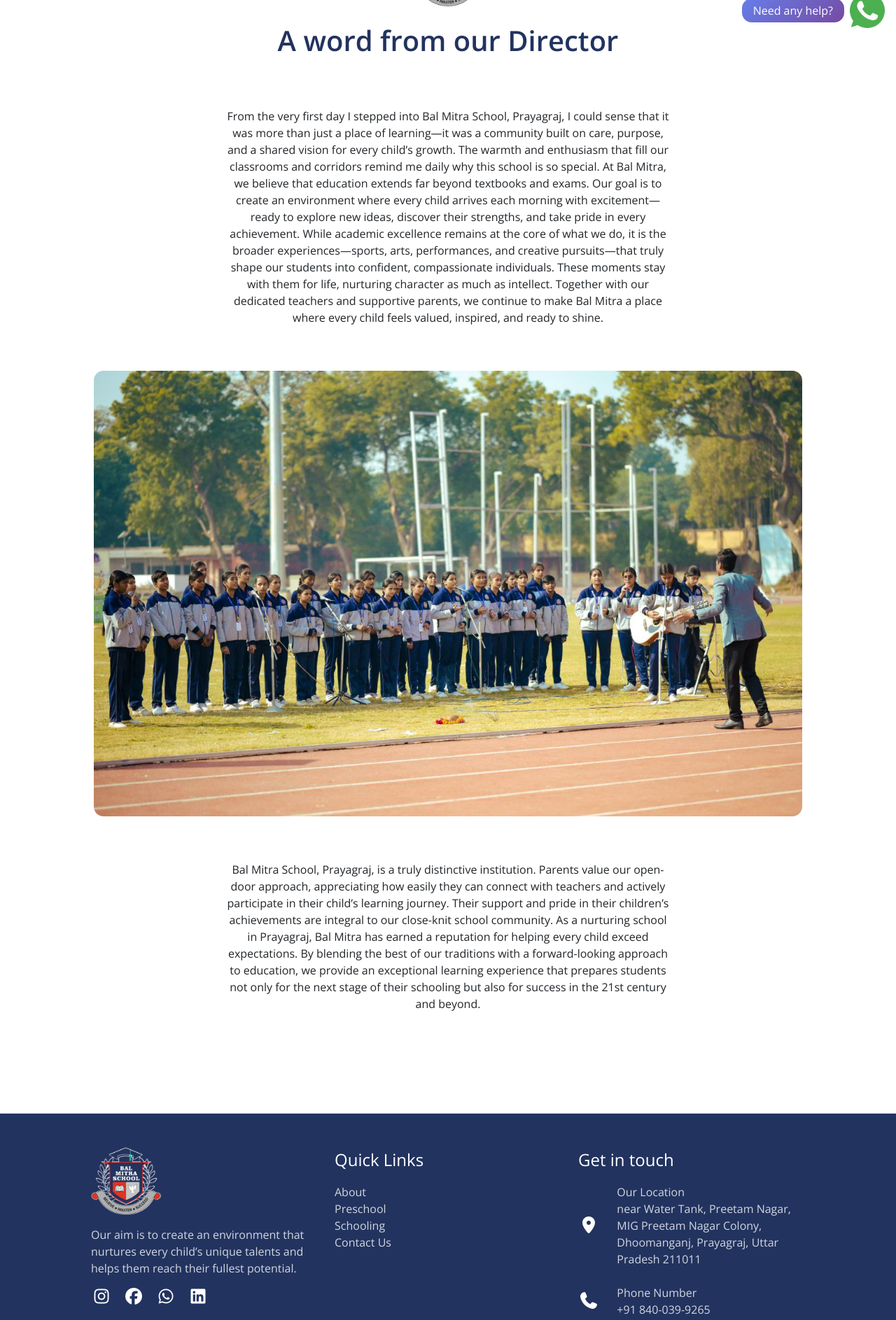
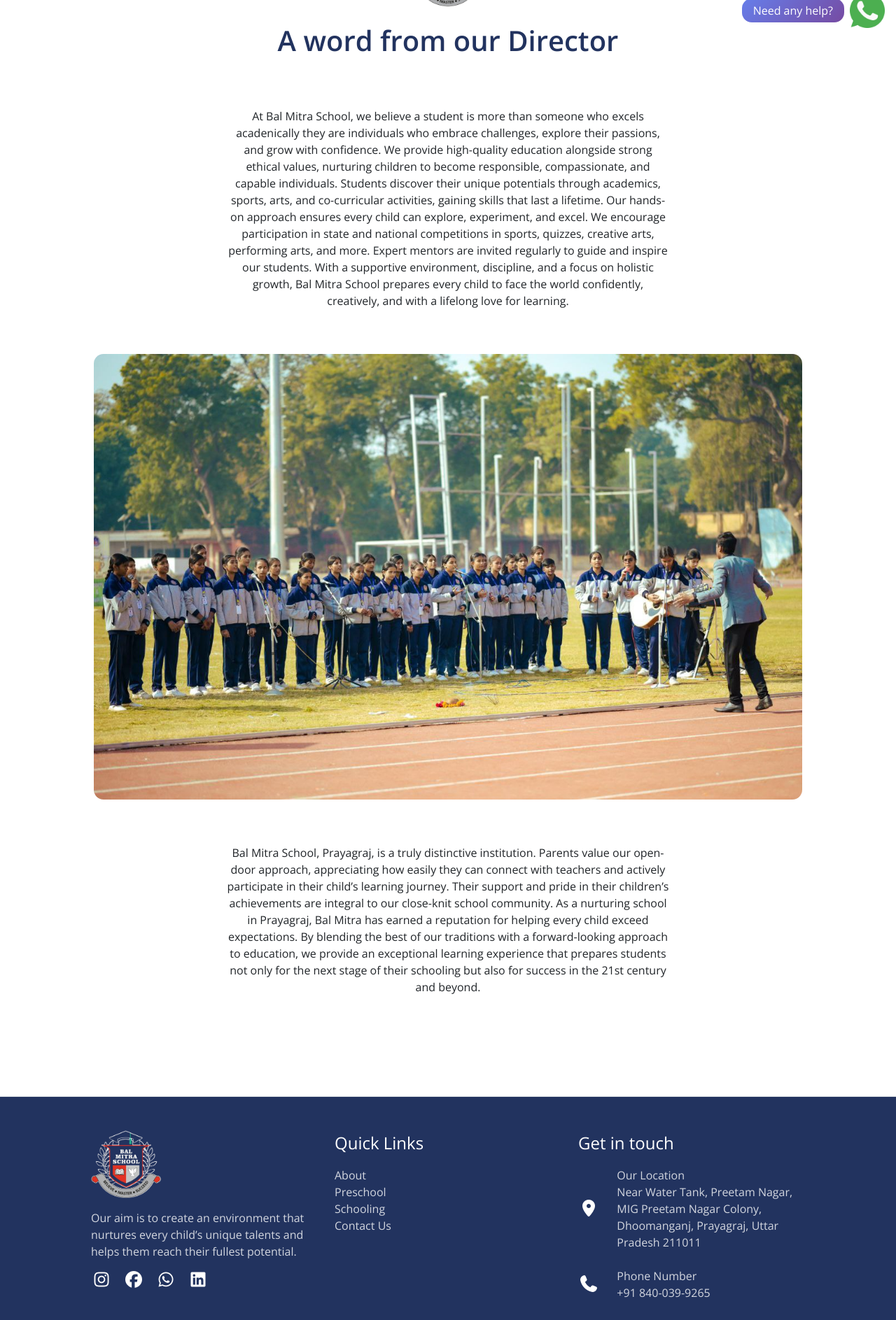
Before and after one commit to Pranjalsingh2233/Balmitra, a React (Vite) app: page /about/word-from-principal in a window 1280 px wide. Shown: the part 680-2567 px from the top of the page at 70% size. Built offline with nearby package versions, Linux system fonts and the light colour scheme.

Commit message:
added robots.txt

```diff
--- a/src/App.jsx
+++ b/src/App.jsx
@@ -12,6 +12,7 @@
 import PreeSchool from "./pages/PreeSchool";
 import Contact from "./pages/Contact";
 import Whatsapp from "./components/Whatsapp";
+import NotFound from "./components/NotFound";
 
 function App() {
   const { pathname } = useLocation();
@@ -31,6 +32,7 @@
         <Route path="/about/about-school" element={<AboutSchool />} />
         <Route path="/about/word-from-principal" element={<AboutPrincipal />} />
         <Route path="/about/balmitra-way" element={<BalmitraWay />} />
+        <Route path="*" element={<NotFound />} />
       </Routes>
       <Whatsapp />
       <Footer />
--- a/src/components/Footer.jsx
+++ b/src/components/Footer.jsx
@@ -71,7 +71,7 @@
               <div className="col-10 visibility">
                 <div>Our Location</div>
                 <p>
-                  near Water Tank, Preetam Nagar, MIG Preetam Nagar Colony,
+                  Near Water Tank, Preetam Nagar, MIG Preetam Nagar Colony,
                   Dhoomanganj, Prayagraj, Uttar Pradesh 211011
                 </p>
               </div>
--- a/src/components/Navbar.jsx
+++ b/src/components/Navbar.jsx
@@ -96,7 +96,7 @@
                         onClick={handleClose}
                       >
                         <i class="fa-solid fa-angles-right"></i>&nbsp; A Word
-                        from Our Principal
+                        from Our Director
                       </Link>
                     </li>
                     <li>
--- /dev/null
+++ b/src/components/NotFound.jsx
@@ -0,0 +1,11 @@
+import React from "react";
+import { Link } from "react-router-dom";
+
+export default function NotFound() {
+  return (
+    <div className="text-center m-5">
+      <h1 className="font-bold">Page Not Found</h1>
+      <img src="/404-error.png" alt="404" />{" "}
+    </div>
+  );
+}
--- a/src/pages/Contact.jsx
+++ b/src/pages/Contact.jsx
@@ -173,7 +173,7 @@
             <h1 className="mb-5 text-col">Get in Touch</h1>
             <p>Address:</p>
             <p className="fw-bold fs-4 mb-5">
-              near Water Tank, Preetam Nagar, MIG Preetam Nagar Colony,
+              Near Water Tank, Preetam Nagar, MIG Preetam Nagar Colony,
               Dhoomanganj, Prayagraj, Uttar Pradesh 211011
             </p>
             <p>Email:</p>
--- a/src/pages/aboutPage/AboutPrincipal.jsx
+++ b/src/pages/aboutPage/AboutPrincipal.jsx
@@ -13,13 +13,13 @@
       <Hero
         img="/photo_10_2025-09-20_00-42-09.jpg"
         heading="A word from our Director"
-        para1="From the very first day I stepped into Bal Mitra School, Prayagraj, I could sense that it was more than just a place of learning—it was a community built on care, purpose, and a shared vision for every child’s growth. The warmth and enthusiasm that fill our classrooms and corridors remind me daily why this school is so special.
+        para1="At Bal Mitra School, we believe a student is more than someone who excels acadenically they are individuals who embrace challenges, explore their passions, and grow with confidence.
 
-At Bal Mitra, we believe that education extends far beyond textbooks and exams. Our goal is to create an environment where every child arrives each morning with excitement—ready to explore new ideas, discover their strengths, and take pride in every achievement.
+We provide high-quality education alongside strong ethical values, nurturing children to become responsible, compassionate, and capable individuals. Students discover their unique potentials through academics, sports, arts, and co-curricular activities, gaining skills that last a lifetime.
 
-While academic excellence remains at the core of what we do, it is the broader experiences—sports, arts, performances, and creative pursuits—that truly shape our students into confident, compassionate individuals. These moments stay with them for life, nurturing character as much as intellect.
+Our hands-on approach ensures every child can explore, experiment, and excel. We encourage participation in state and national competitions in sports, quizzes, creative arts, performing arts, and more. Expert mentors are invited regularly to guide and inspire our students.
 
-Together with our dedicated teachers and supportive parents, we continue to make Bal Mitra a place where every child feels valued, inspired, and ready to shine."
+With a supportive environment, discipline, and a focus on holistic growth, Bal Mitra School prepares every child to face the world confidently, creatively, and with a lifelong love for learning."
         para2="Bal Mitra School, Prayagraj, is a truly distinctive institution. Parents value our open-door approach, appreciating how easily they can connect with teachers and actively participate in their child’s learning journey. Their support and pride in their children’s achievements are integral to our close-knit school community.
 
 As a nurturing school in Prayagraj, Bal Mitra has earned a reputation for helping every child exceed expectations. By blending the best of our traditions with a forward-looking approach to education, we provide an exceptional learning experience that prepares students not only for the next stage of their schooling but also for success in the 21st century and beyond."
```
Also changed, not shown: public/404-error.png (added), public/robots.txt (added).
